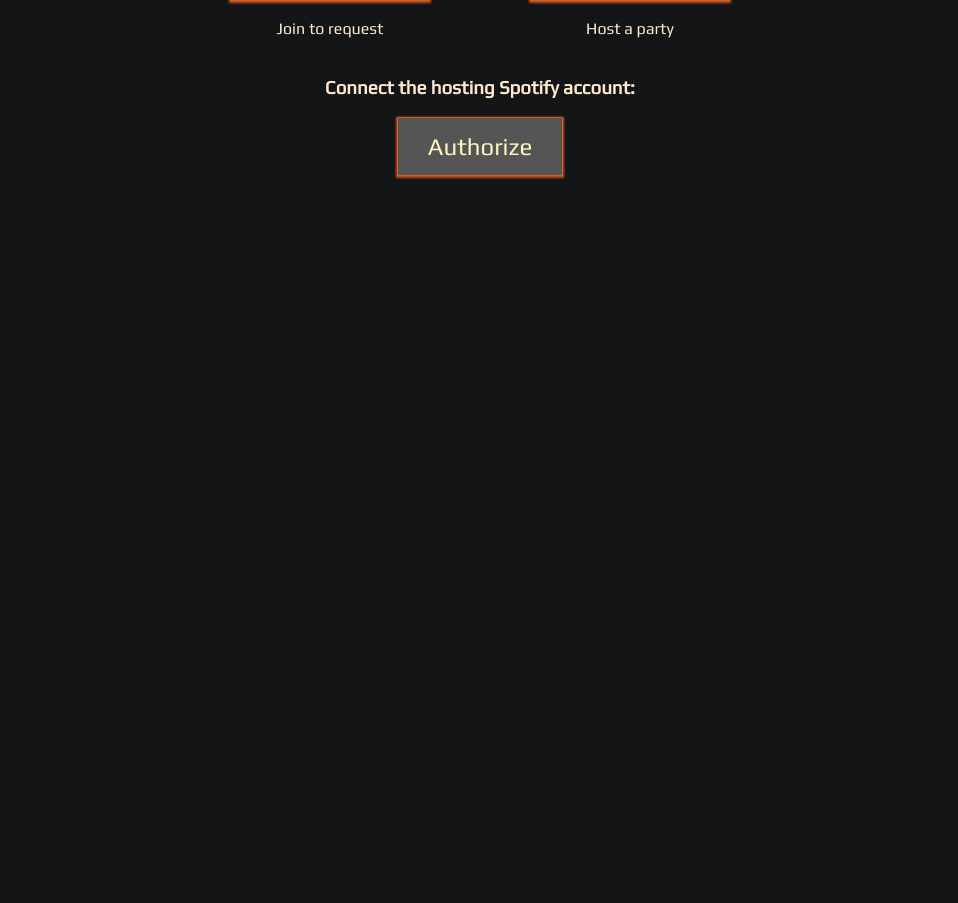
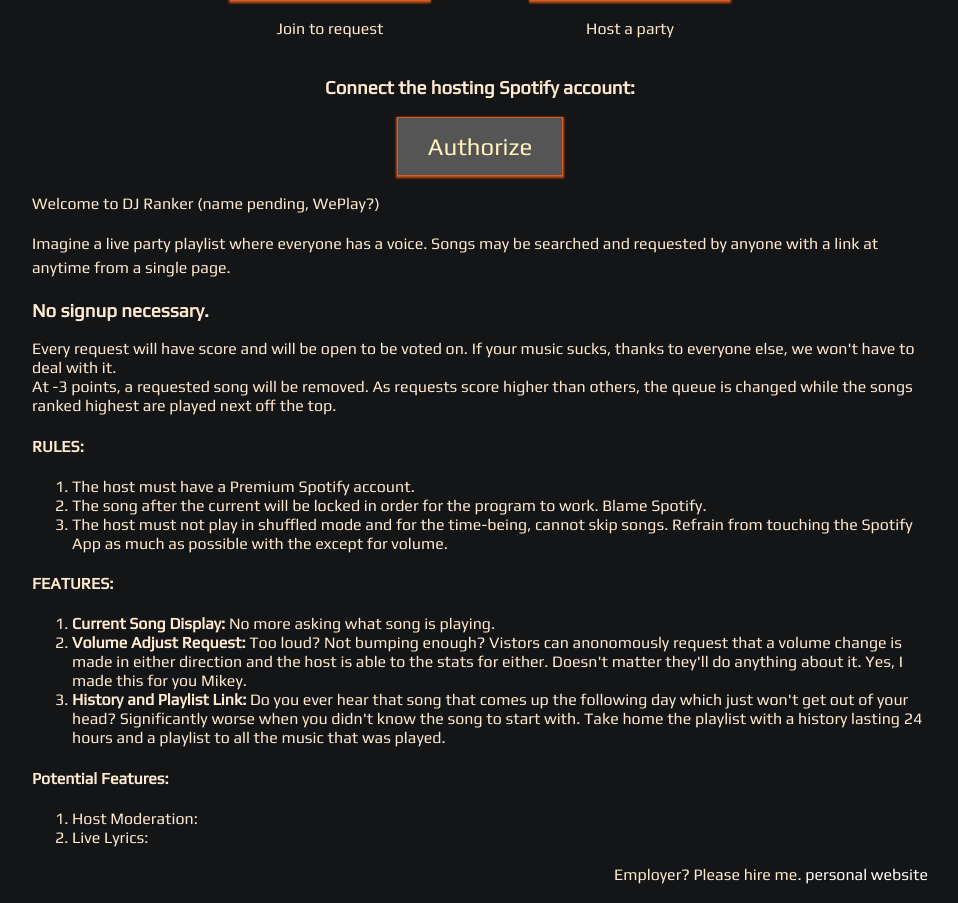
Before and after one commit to the-sides/djranker, a Django app: template templates/homepage.html in a window 1280 px wide. Shown: the part 261-1164 px from the top of the page, without its empty margins (160-1118 px from the left). Before the commit the page ends 441 px from the top, so only its background shows below. Run offline with Django 3.2, Linux system fonts and the light colour scheme; the template is opened without the code that fills it, so the values that code supplies are empty; some web fonts are replaced.

Commit message:
introduction description

```diff
--- a/templates/homepage.html
+++ b/templates/homepage.html
@@ -83,17 +83,57 @@
                             <br>
                             <label for="sid-name">6 digit identifier</label>
                             <input placeholder="1a2b3c" id="sid-name" type="text">
+                            <button class="options" id="start-btn">Start</button>
                         </div>
                     </div>
 
                 </div>
 
 
-                <button class="options" id="start-btn">Start</button>
 
             </div>
 
+
         </div>
+        <div id="intro-description">
+            <p>Welcome to DJ Ranker  (name pending, WePlay?)</p>
+            <p>Imagine a live party playlist where everyone has a voice.
+                Songs may be searched and requested by anyone with a link
+                at anytime from a single page.
+                <h3>No signup necessary.</h3>
+                Every request will have score and will be open to be voted on.
+                If your music sucks, thanks to everyone else, we won't have to deal with it.
+                <br>
+                At -3 points, a requested song will be removed.
+                As requests score higher than others, the queue is changed while
+                the songs ranked highest are played next off the top.
+                <h4>RULES:</h4>
+                <ol>
+                    <li>The host must have a Premium Spotify account.</li>
+                    <li>The song after the current will be locked in order for the program to work. Blame Spotify.</li>
+                    <li>The host must not play in shuffled mode and for the time-being, cannot skip songs.
+                        Refrain from touching the Spotify App as much as possible with the except for volume.</li>
+                </ol>
+                <h4>FEATURES:</h4>
+                <ol>
+                    <li> <strong>Current Song Display: </strong> No more asking what song is playing.</li>
+                    <li><strong>Volume Adjust Request: </strong> Too loud? Not bumping enough?
+                        Vistors can anonomously request that a volume change is made in either direction
+                        and the host is able to the stats for either. Doesn't matter they'll do anything about it.
+                        Yes, I made this for you Mikey. </li>
+                    <li> <strong> History and Playlist Link: </strong> Do you ever hear that song that comes up the following day
+                        which just won't get out of your head? Significantly worse when you didn't know the song to start with.
+                        Take home the playlist with a history lasting 24 hours and a playlist to all the music that was played.  </li>
+                </ol>
+                <h4> Potential Features: </h4>
+                <ol>
+                    <li>Host Moderation:</li>
+                    <li>Live Lyrics:</li>
+                </ol>
+            </p>
+            <p style="text-align:right;">Employer? Please hire me. <a href="https://the-sides.github.io">personal website</a></p>
+        </div>
+
     </div>
     <script src="{% static 'ranker/js/materialize.js' %}"></script>
 </body>
```
